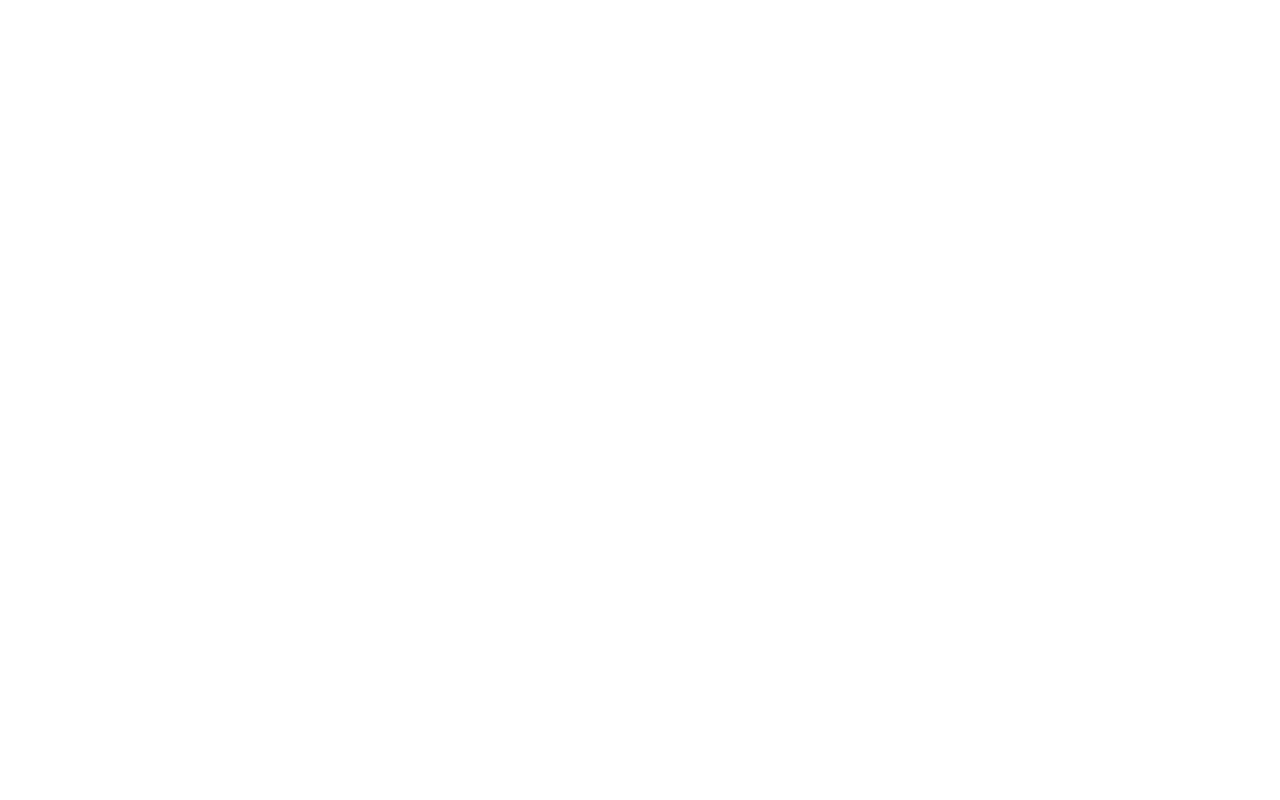
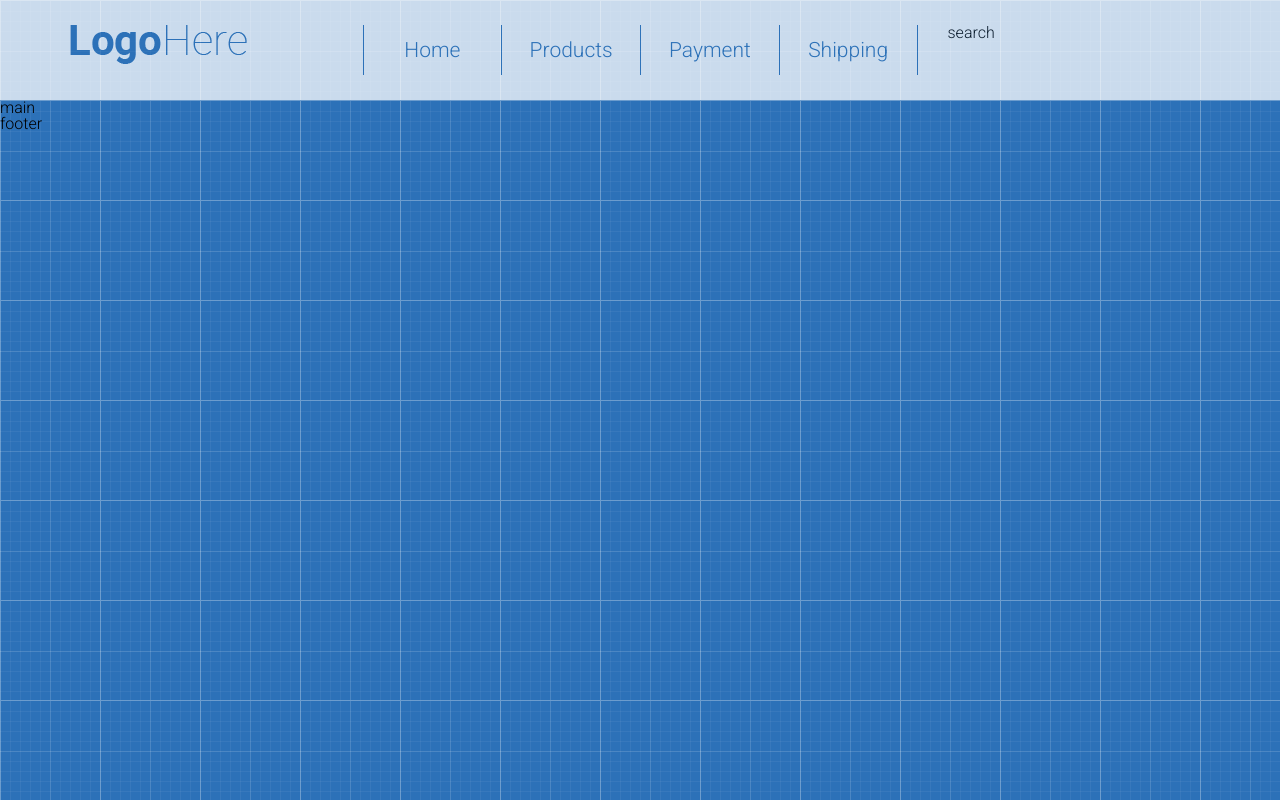
Before and after one commit to arturplotnikov1/shop-project-, a plain HTML site: page index.html in a window 1280 px wide. Drawn offline with Linux system fonts and the light colour scheme.

Commit message:
add logo and menu

```diff
--- a/index.html
+++ b/index.html
@@ -1,13 +1,49 @@
 <!DOCTYPE html>
 <html lang="en">
+
 <head>
     <meta charset="UTF-8">
     <meta http-equiv="X-UA-Compatible" content="IE=edge">
     <meta name="viewport" content="width=device-width, initial-scale=1.0">
+
+    <link rel="stylesheet" href="reset.css">
     <link rel="stylesheet" href="style.css">
+
+    <link rel="preconnect" href="https://fonts.googleapis.com">
+    <link rel="preconnect" href="https://fonts.gstatic.com" crossorigin>
+    <link href="https://fonts.googleapis.com/css2?family=Roboto:wght@300;700&display=swap" rel="stylesheet">
     <title>Shop-project</title>
 </head>
+
 <body>
 
+    <header class="header">
+        <div class="container">
+            <div class="row">
+                <div class="col-3">
+                    <div class="logo">
+                        <a href="">
+                            <img src="images/logo.png" alt="">
+                        </a>
+                    </div>
+                </div>
+                <div class="col-6">
+                    <nav>
+                        <ul class="menu">
+                            <li><a href="">Home</a></li>
+                            <li><a href="">Products</a></li>
+                            <li><a href="">Payment</a></li>
+                            <li><a href="">Shipping</a></li>
+                        </ul>
+                    </nav>
+                </div>
+                <div class="col-3">search</div>
+            </div>
+        </div>
+    </header>
+    <main class="main">main</main>
+    <footer class="footer">footer</footer>
+
 </body>
+
 </html>
--- /dev/null
+++ b/reset.css
@@ -0,0 +1,48 @@
+/* http://meyerweb.com/eric/tools/css/reset/
+   v2.0 | 20110126
+   License: none (public domain)
+*/
+
+html, body, div, span, applet, object, iframe,
+h1, h2, h3, h4, h5, h6, p, blockquote, pre,
+a, abbr, acronym, address, big, cite, code,
+del, dfn, em, img, ins, kbd, q, s, samp,
+small, strike, strong, sub, sup, tt, var,
+b, u, i, center,
+dl, dt, dd, ol, ul, li,
+fieldset, form, label, legend,
+table, caption, tbody, tfoot, thead, tr, th, td,
+article, aside, canvas, details, embed,
+figure, figcaption, footer, header, hgroup,
+menu, nav, output, ruby, section, summary,
+time, mark, audio, video {
+	margin: 0;
+	padding: 0;
+	border: 0;
+	font-size: 100%;
+	font: inherit;
+	vertical-align: baseline;
+}
+/* HTML5 display-role reset for older browsers */
+article, aside, details, figcaption, figure,
+footer, header, hgroup, menu, nav, section {
+	display: block;
+}
+body {
+	line-height: 1;
+}
+ol, ul {
+	list-style: none;
+}
+blockquote, q {
+	quotes: none;
+}
+blockquote:before, blockquote:after,
+q:before, q:after {
+	content: '';
+	content: none;
+}
+table {
+	border-collapse: collapse;
+	border-spacing: 0;
+}
--- a/style.css
+++ b/style.css
@@ -0,0 +1,71 @@
+* {
+    box-sizing: border-box;
+}
+
+body {
+    font-family: 'Roboto', sans-serif;
+    background-image: url(images/patt.png);
+}
+
+.container {
+    width: 1200px;
+    margin: 0 auto;
+    padding-left: 15px;
+    padding-right: 15px;
+}
+
+.header {
+    background-color: white;
+    opacity: 75%;
+    padding: 25px 0;
+}
+
+.row {
+    padding-left: -15px;
+    padding-right: -15px;
+}
+
+.row::after, menu::after {
+    content: "";
+    display: block;
+    clear: both;
+}
+
+[class*="col-"] {
+    float: left;
+    padding-left: 15px;
+    padding-right: 15px;
+}
+
+.col-3 {
+    width: 25%;
+}
+
+.col-6 {
+    width: 50%;
+}
+
+.menu li {
+    float: left;
+    width: 25%;
+    border-left: 1px solid #2c71b8;
+}
+
+.menu li:last-child {
+    border-right: 1px solid #2c71b8;
+}
+
+.menu a {
+    display: block;
+    height: 50px;
+    text-align: center;
+    line-height: 50px;
+    text-decoration: none;
+    color: #2c71b8;
+    font-size: 21px;
+}
+
+.menu a:hover {
+    background-color: #2c71b8;
+    color: white;
+}
```
Also changed, not shown: images/logo.png (added), images/patt.png (added).
